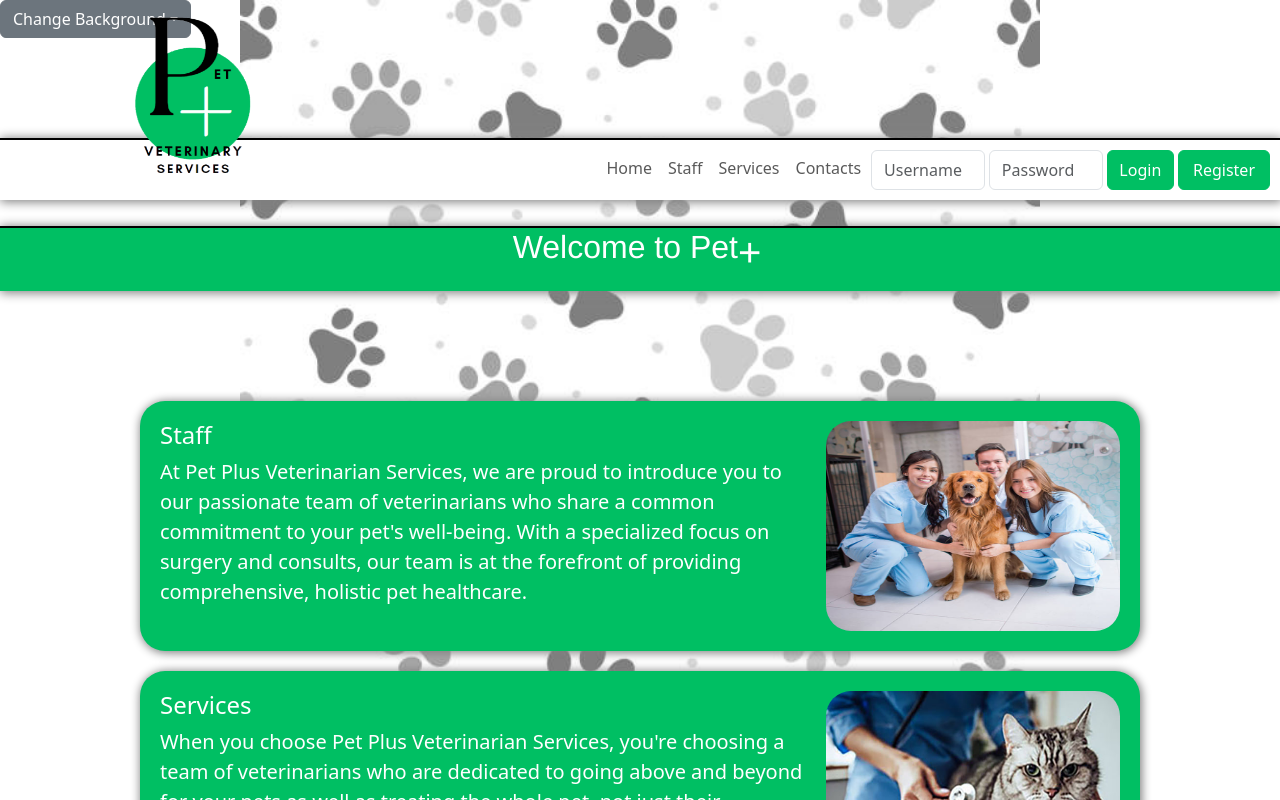
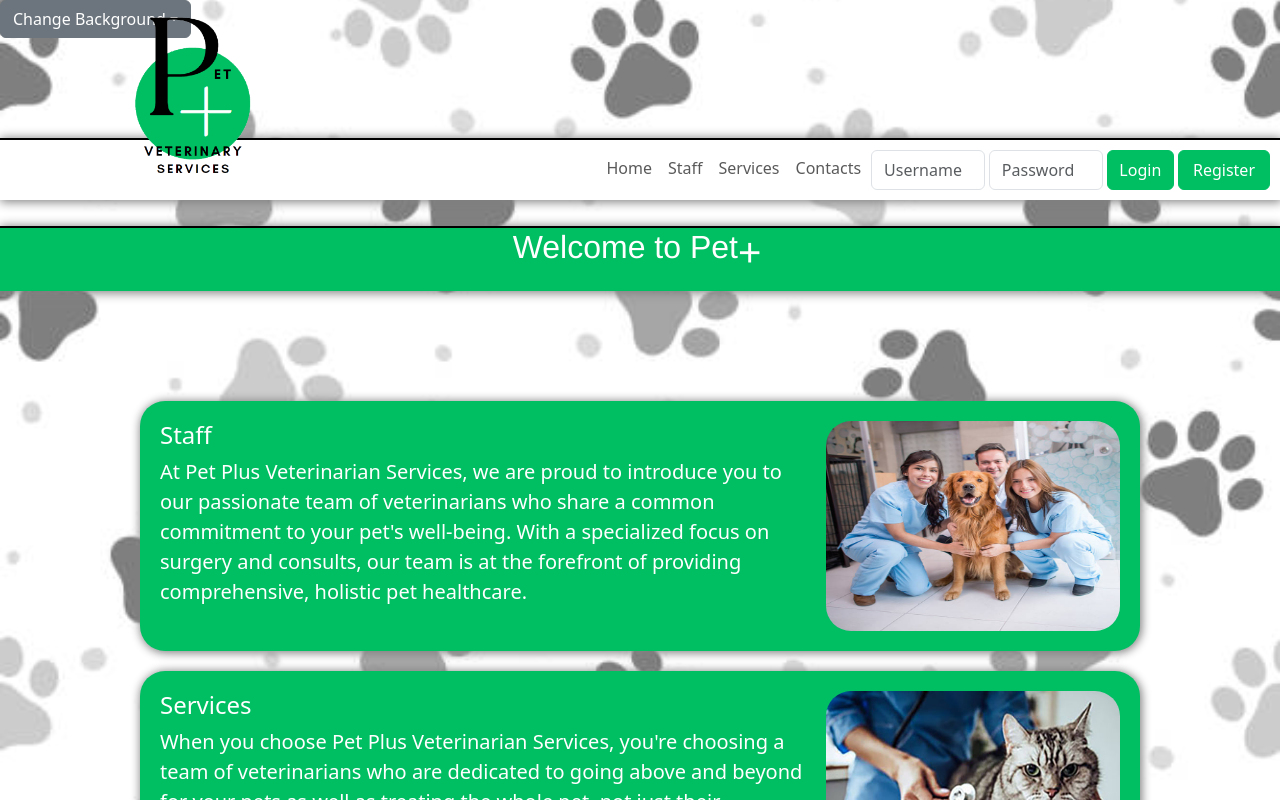
Before and after one commit to ShoNuffEnuff/puppy-website, a React (Create React App) app: page / in a window 1280 px wide. Shown: the top 800 px of the page. Built offline with nearby package versions, Linux system fonts and the light colour scheme.

Commit message:
bg revert

```diff
--- a/src/App.css
+++ b/src/App.css
@@ -1,44 +1,43 @@
-html, body {
-    margin: 0;
-    padding: 0;
-    height: 100%;
-    width: 100%;
-    overflow-x: hidden;
+/*.background-div {
+    background-image: url('backGround02 (2).jpg');
+    background-size: contain;
+    background-position: center;
+    height:1500px;*/
+
+/*}*/
+.cat-background {
+    background-image: url('cat-wallpaper.jpg');
+    background-size: cover;
+    background-position: center;
+    height: 1300px;
 }
-
-/* Backgrounds that always fit the screen */
-.cat-background,
-.dog-background,
-.both-background,
-.background-div {
-    background-size: cover; /* fills the screen, keeps ratio */
-    background-position: center; /*  centers the image */
-    background-repeat: no-repeat; /*  avoids tiling */
-    height: 100vh; /*  always fills the screen height */
-    width: 100vw; /*  always fills the screen width */
+.dog-background {
+    background-image: url('dog-wallpaper copy.jpg');
+    background-size: cover;
+    background-position: center;
+    height: 1300px;
 }
-
-/* Special case: default uses 'contain' instead of 'cover' */
+.both-background {
+    background-image: url('final_Both copy.jpg');
+    background-size: cover;
+    background-position: center;
+    height: 1300px;
+}
 .default-background {
     background-image: url('pawPrint.jpg');
-    background-size: contain; /*  fits full image inside screen */
+    background-size: contain;
     background-position: center;
-    background-repeat: no-repeat;
-    background-color: #fff;
-    height: 100vh;
-    width: 100vw;
+    height: 1300px;
 }
-
-/* Navbar and logo */
-.navbarStyle {
+.navbarStyle{
     z-index: 2;
 }
-
-.custom-logo {
+.custom-logo{
     width: 3.4cm;
     height: 4.6cm;
     margin-left: 10%;
-    margin-top: 0.8%;
+    Margin-top:.8%;
     position: absolute;
     z-index: 4;
+
 }
```
Also changed, not shown: 2 other files (tests, documents, lock files or other folders).
